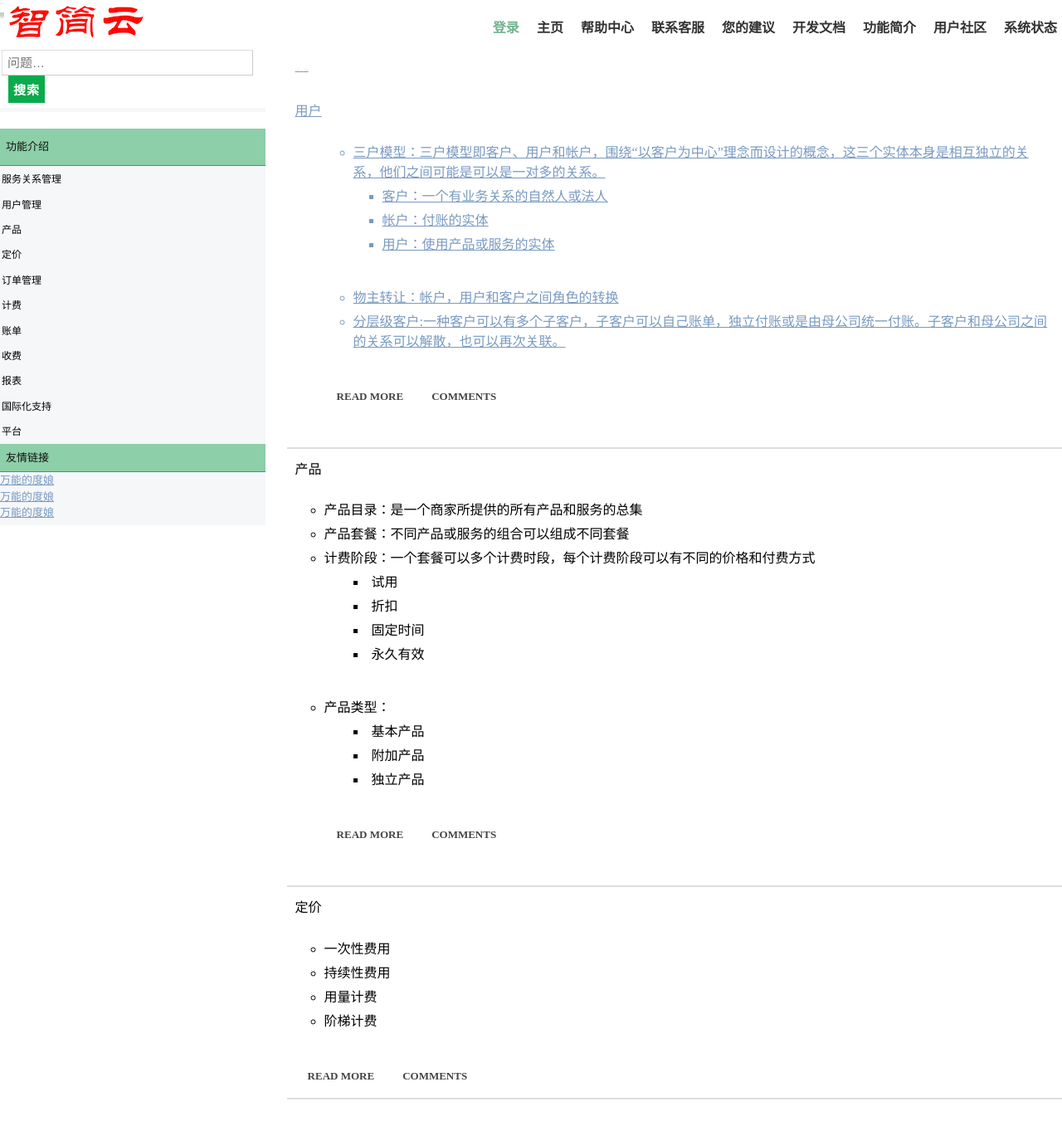
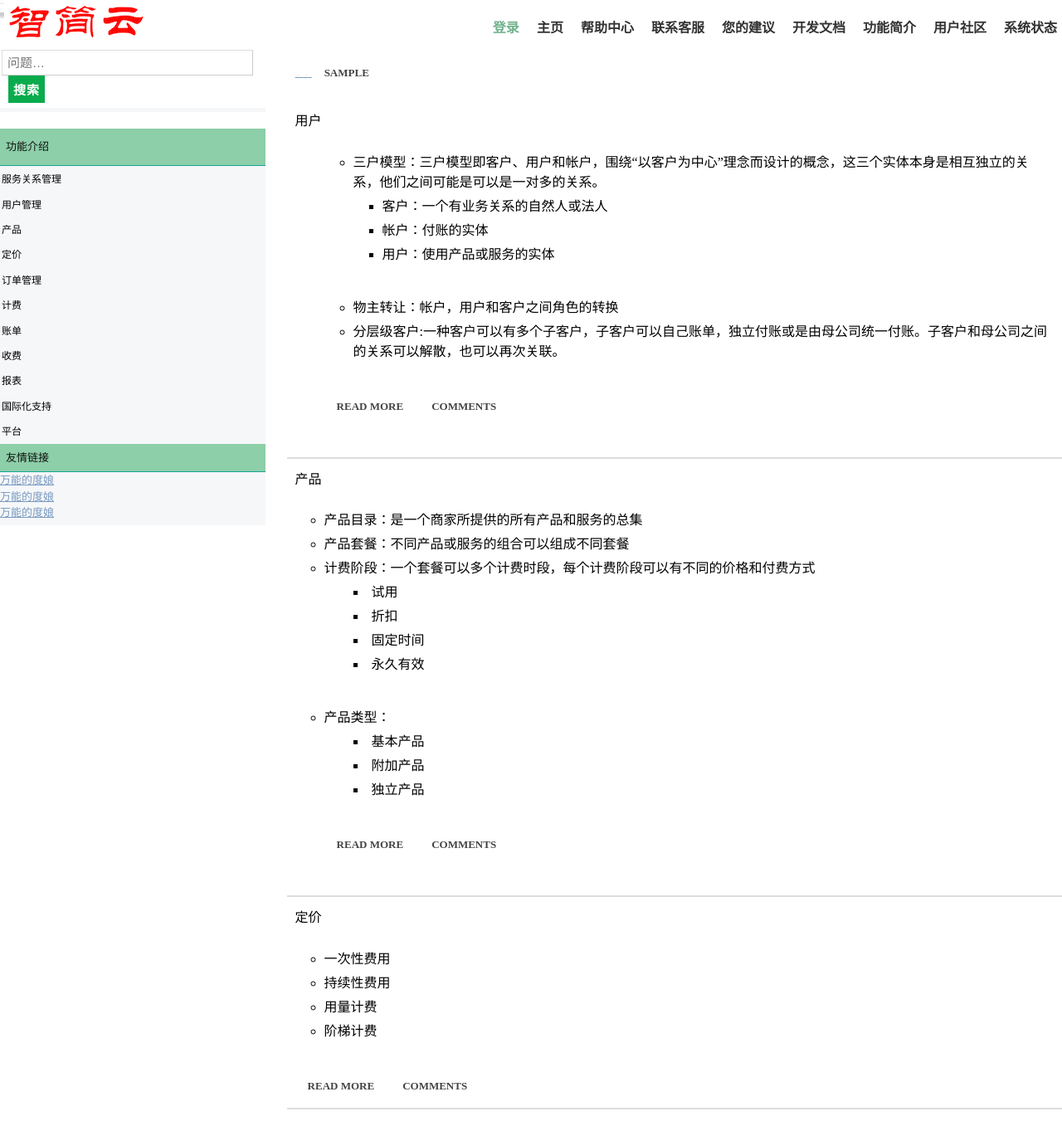
Before and after one commit to dreampivot/slipscloud.github.io, a Jekyll site: the page help/functions.html, which Jekyll copies as it is, in a window 1280 px wide and 1357 px high. Shown: the whole window at 83% size. Built offline with Jekyll 4.4.1, drawn with Linux system fonts in a browser that asks for light colours.

Commit message:
Update functions.html

```diff
--- a/help/functions.html
+++ b/help/functions.html
@@ -31,6 +31,7 @@
 
 	<hw>实例</hw>
 	<hw>实例</hw>
+		<a href="#" class="button">sample</a>
 </p>
         <p id=“product”>用户</p>
          <ul style="list-style-type:circle; list-style-position:outside;">
```
